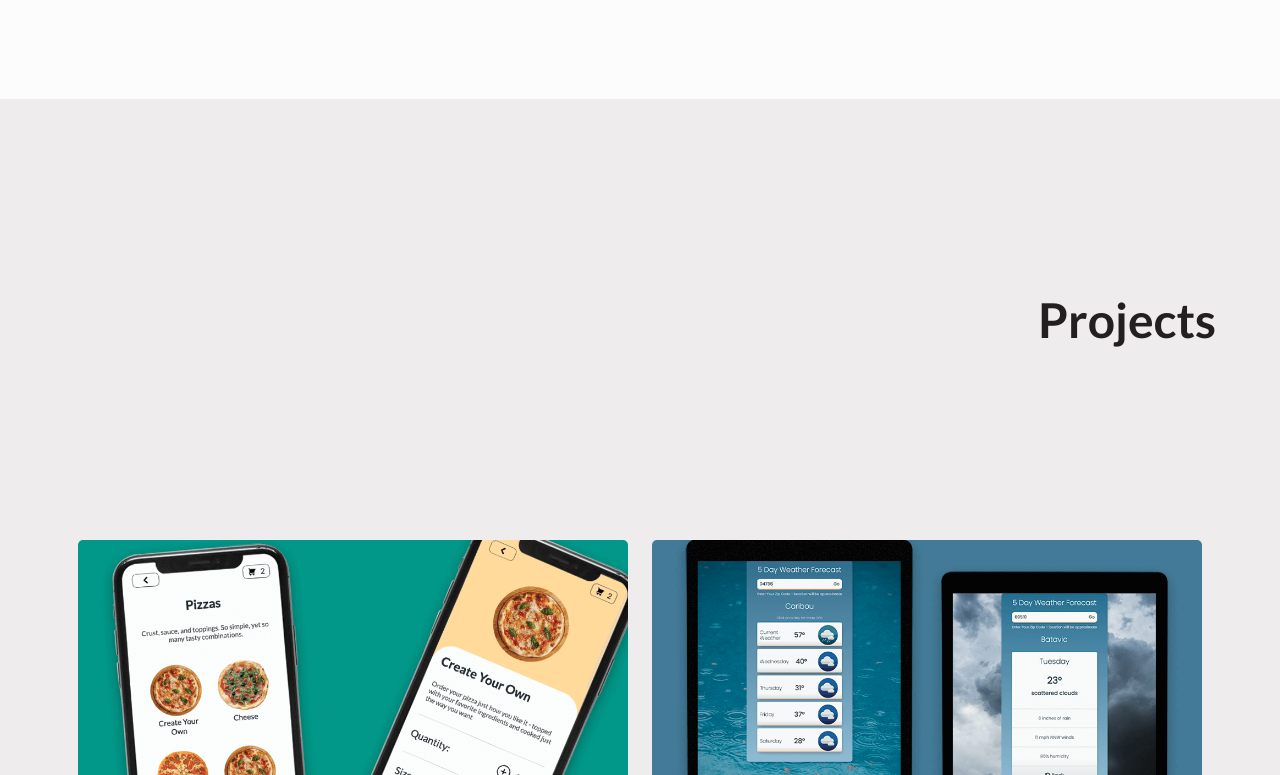
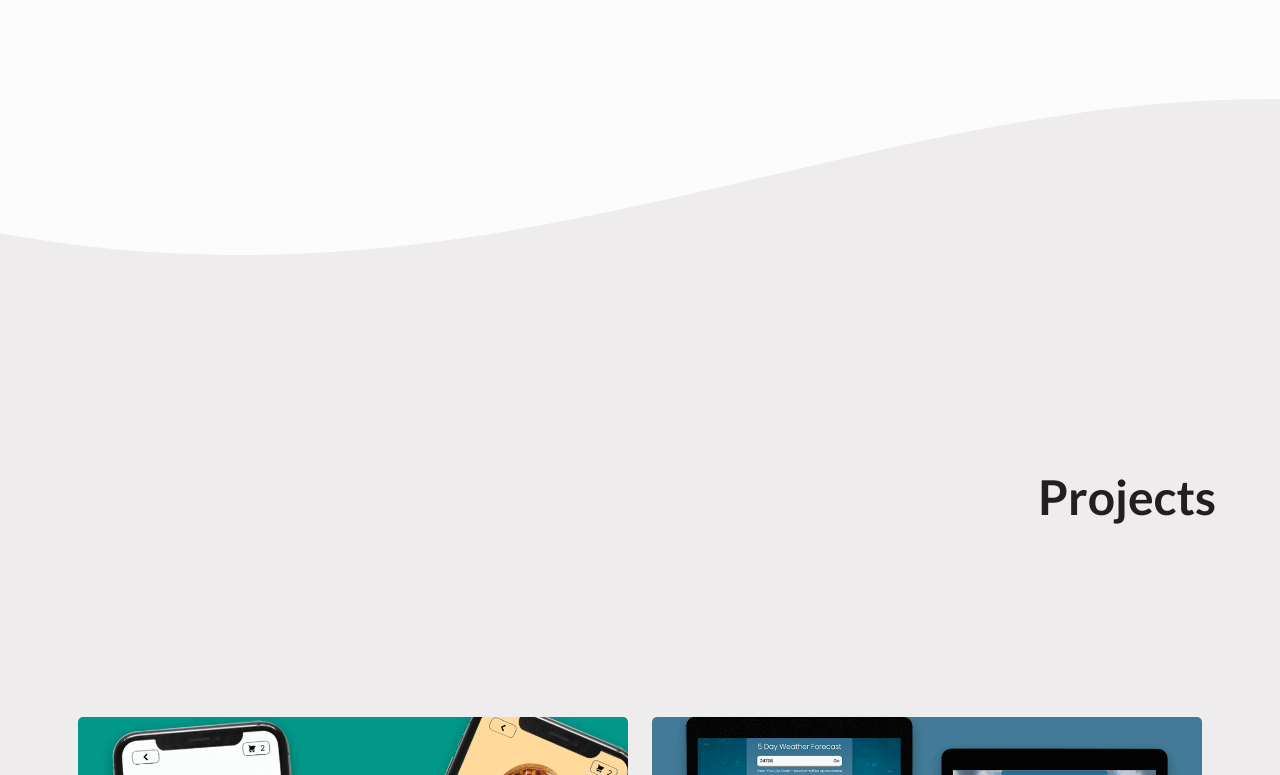
Before and after one commit to MichaelScottWeber/2021-portfolio-rebuild, a React (Create React App) app: page / in a window 1280 px wide. Shown: the part 765-1540 px from the top of the page. Built offline with nearby package versions, Linux system fonts and the light colour scheme.

Commit message:
Adds section border svgs

```diff
--- a/src/components/App/App.js
+++ b/src/components/App/App.js
@@ -10,6 +10,7 @@ import Skills from '../Skills/Skills';
 import Technology from '../Technology/Technology';
 import About from '../About/About';
 import Footer from '../Footer/Footer';
+import SectionBorder from '../SectionBorder/SectionBorder';
 
 // Project Images
 import FiveDayForecast1 from '../../images/5DayForecast.png';
@@ -192,8 +193,11 @@ class App extends Component {
                 <Navbar logo={this.state.logo} navLinks={this.state.navLinks} />
                 <main>
                     <Hero />
+                    <SectionBorder topColor="#FDFCFC" bottomColor="#EEECED"/>
                     <Projects projects={this.state.projects} />
+                    <SectionBorder topColor="#EEECED" bottomColor="#FDFCFC"/>
                     <Skills skills={this.state.skills} />
+                    <SectionBorder topColor="#FDFCFC" bottomColor="#EEECED"/>
                     <Technology
                         frontEndTech={this.state.frontEndTech}
                         backEndTech={this.state.backEndTech}
@@ -201,6 +205,7 @@ class App extends Component {
                         collaborationTech={this.state.collaborationTech}
                         miscTech={this.state.miscTech}
                     />
+                    <SectionBorder topColor="#EEECED" bottomColor="#231F20"/>
                     <About
                         headShot={this.state.headShot}
                         bio={this.state.bio}
--- a/src/components/Hero/Hero.js
+++ b/src/components/Hero/Hero.js
@@ -1,6 +1,7 @@
 import React, { Component } from 'react';
 import { motion } from 'framer-motion';
 import HeroImage from '../HeroImage/HeroImage';
+import SectionBorder from '../SectionBorder/SectionBorder';
 
 class Hero extends Component {
     state = {  }
@@ -19,6 +20,7 @@ class Hero extends Component {
                     </motion.a>
                 </div>
                 <HeroImage />
+                {/* <SectionBorder /> */}
             </header>
         );
     }
--- /dev/null
+++ b/src/components/SectionBorder/SectionBorder.js
@@ -0,0 +1,15 @@
+import React, { Component } from 'react';
+
+class SectionBorder extends Component {
+    state = {  }
+    render() {
+        return (
+            <svg className="SectionBorder" version="1.1" id="Layer_1" xmlns="http://www.w3.org/2000/svg" xmlnsXlink="http://www.w3.org/1999/xlink" x="0px" y="0px" viewBox="0 0 355 49" enableBackground="new 0 0 355 49" xmlSpace="preserve">
+                <path fill={this.props.topColor} d="M355,49H0V0h355V49z"/>
+                <path fill={this.props.bottomColor} d="M0,37.243C139.607,62.717,235.337-0.969,355,0.011V49H0V37.243z"/>
+            </svg>
+        );
+    }
+}
+
+export default SectionBorder;
--- a/src/styles/styles.scss
+++ b/src/styles/styles.scss
@@ -123,6 +123,13 @@ img {
     50% {
         opacity: .8;
     }
+}
+
+// Section Border
+
+.SectionBorder {
+    width: 100%;
+    margin-bottom: -3px;
 }
 
  // Navbar
```
Also changed, not shown: src/components/Projects/Projects.js (+2 -5 lines), src/images/section-border.svg (added).
